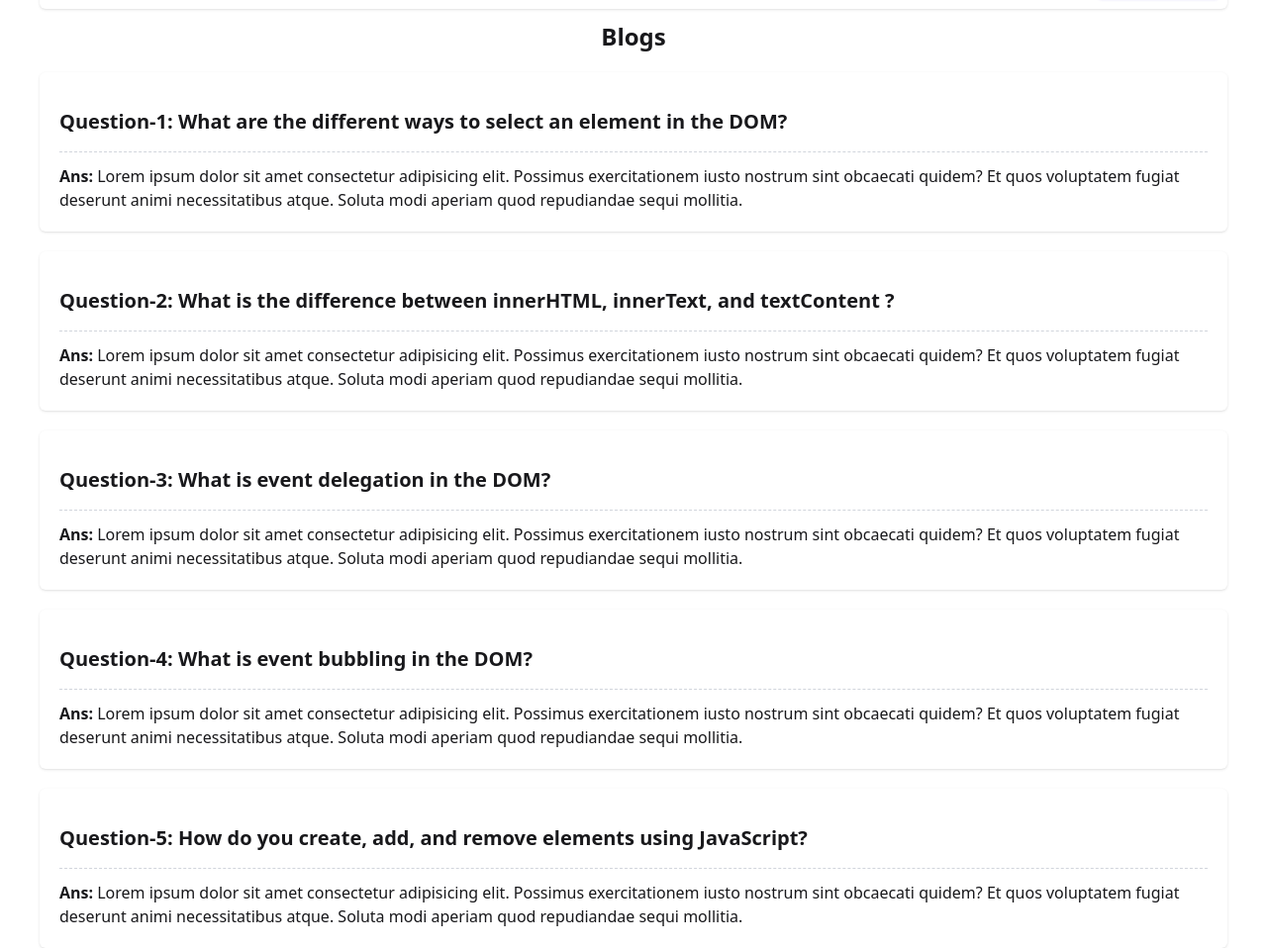
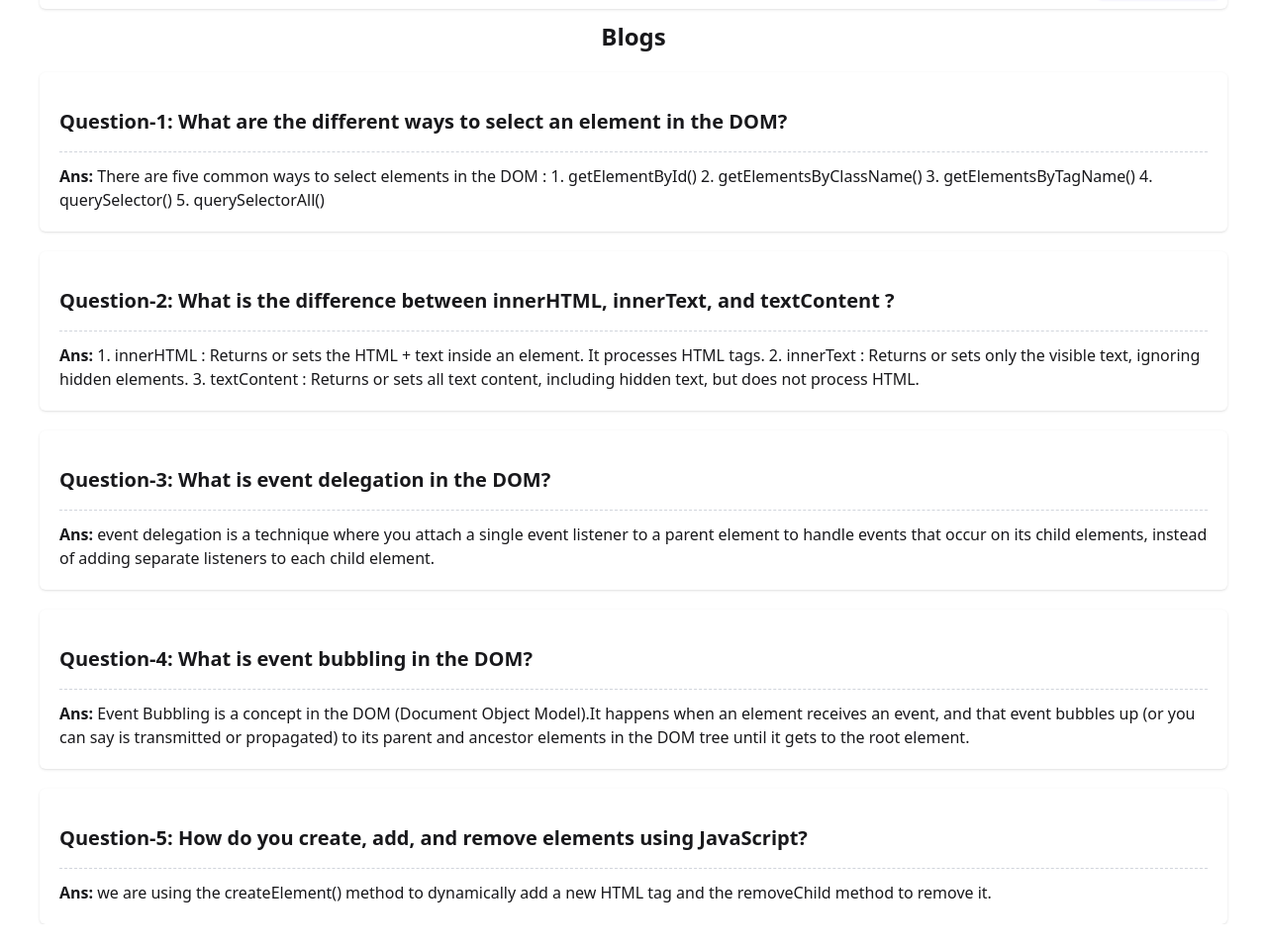
Before and after one commit to souravMitra02/task-meeter, a plain HTML site: page main.html in a window 1280 px wide. Shown: the part 55-1013 px from the top of the page at 99% size. After the commit the page ends 989 px from the top, so only its background shows below. Drawn offline with nearby package versions, Linux system fonts and the light colour scheme.

Commit message:
added ans section

```diff
--- a/main.html
+++ b/main.html
@@ -26,41 +26,40 @@
             <div class="shadow-sm rounded-md p-5 space-y-3">
                 <h2 class="font-bold text-xl border-b border-dashed border-gray-300 py-4">Question-1: What are the
                     different ways to select an element in the DOM?</h2>
-                <h3><span class="font-bold">Ans:</span> Lorem ipsum dolor sit amet consectetur adipisicing elit.
-                    Possimus exercitationem iusto nostrum sint obcaecati quidem? Et quos voluptatem fugiat deserunt
-                    animi necessitatibus atque. Soluta modi aperiam quod repudiandae sequi mollitia.</h3>
+                <h3><span class="font-bold">Ans:</span> There are five common ways to select elements in the DOM :
+                    1. getElementById()
+                    2. getElementsByClassName()
+                    3. getElementsByTagName()
+                    4. querySelector()
+                    5. querySelectorAll()
+                    </h3>
             </div>
             <div class="shadow-sm rounded-md p-5 space-y-3">
                 <h2 class="font-bold text-xl border-b border-dashed border-gray-300 py-4">Question-2: What is the
                     difference between innerHTML, innerText, and textContent ?
                 </h2>
-                <h3><span class="font-bold">Ans:</span> Lorem ipsum dolor sit amet consectetur adipisicing elit.
-                    Possimus exercitationem iusto nostrum sint obcaecati quidem? Et quos voluptatem fugiat deserunt
-                    animi necessitatibus atque. Soluta modi aperiam quod repudiandae sequi mollitia.</h3>
+                <h3><span class="font-bold">Ans:</span> 1. innerHTML : Returns or sets the HTML + text inside an element. It processes HTML tags.
+                    2. innerText : Returns or sets only the visible text, ignoring hidden elements.
+                    3. textContent : Returns or sets all text content, including hidden text, but does not process HTML.
+                    </h3>
             </div>
             <div class="shadow-sm rounded-md p-5 space-y-3">
                 <h2 class="font-bold text-xl border-b border-dashed border-gray-300 py-4">Question-3: What is event
                     delegation in the DOM?
                 </h2>
-                <h3><span class="font-bold">Ans:</span> Lorem ipsum dolor sit amet consectetur adipisicing elit.
-                    Possimus exercitationem iusto nostrum sint obcaecati quidem? Et quos voluptatem fugiat deserunt
-                    animi necessitatibus atque. Soluta modi aperiam quod repudiandae sequi mollitia.</h3>
+                <h3><span class="font-bold">Ans:</span> event delegation is a technique where you attach a single event listener to a parent element to handle events that occur on its child elements, instead of adding separate listeners to each child element.</h3>
             </div>
             <div class="shadow-sm rounded-md p-5 space-y-3">
                 <h2 class="font-bold text-xl border-b border-dashed border-gray-300 py-4">Question-4: What is event
                     bubbling in the DOM?
                 </h2>
-                <h3><span class="font-bold">Ans:</span> Lorem ipsum dolor sit amet consectetur adipisicing elit.
-                    Possimus exercitationem iusto nostrum sint obcaecati quidem? Et quos voluptatem fugiat deserunt
-                    animi necessitatibus atque. Soluta modi aperiam quod repudiandae sequi mollitia.</h3>
+                <h3><span class="font-bold">Ans:</span> Event Bubbling is a concept in the DOM (Document Object Model).It happens when an element receives an event, and that event bubbles up (or you can say is transmitted or propagated) to its parent and ancestor elements in the DOM tree until it gets to the root element.</h3>
             </div>
             <div class="shadow-sm rounded-md p-5 space-y-3">
                 <h2 class="font-bold text-xl border-b border-dashed border-gray-300 py-4">Question-5: How do you create,
                     add, and remove elements using JavaScript?
                 </h2>
-                <h3><span class="font-bold">Ans:</span> Lorem ipsum dolor sit amet consectetur adipisicing elit.
-                    Possimus exercitationem iusto nostrum sint obcaecati quidem? Et quos voluptatem fugiat deserunt
-                    animi necessitatibus atque. Soluta modi aperiam quod repudiandae sequi mollitia.</h3>
+                <h3><span class="font-bold">Ans:</span> we are using the createElement() method to dynamically add a new HTML tag and the removeChild method to remove it.</h3>
             </div>
         </section>
     </main>
```
